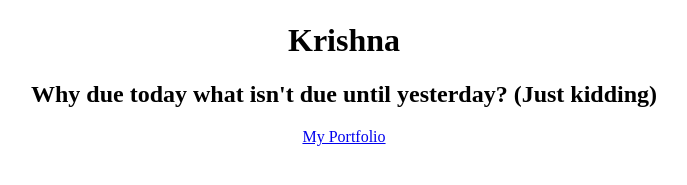
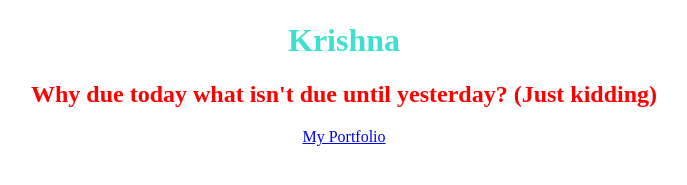
Before and after one commit to kjayna/kjayna.github.io, a plain HTML site: page index.html in a window 1280 px wide. Shown: the part 161-346 px from the top of the page, without its empty margins (296-983 px from the left). Drawn offline with Linux system fonts and the light colour scheme.

Commit message:
Create personal website

```diff
--- a/index.html
+++ b/index.html
@@ -5,8 +5,8 @@
     </head>
     <body>
         <img src="http://www.dangerous-business.com/wp-content/uploads/2013/09/Keisunset.jpg">
-        <h1>Krishna</h1>
-        <h2>Why due today what isn't due until yesterday? (Just kidding)</h2>
+        <h1><font color = "40E0D0">Krishna</font></h1>
+        <h2><font color= "red">Why due today what isn't due until yesterday? (Just kidding)</font></h2>
         <p><a href="https://www.youtube.com/watch?v=dQw4w9WgXcQ">My Portfolio</a></p>
     </body>
 </html>
```
